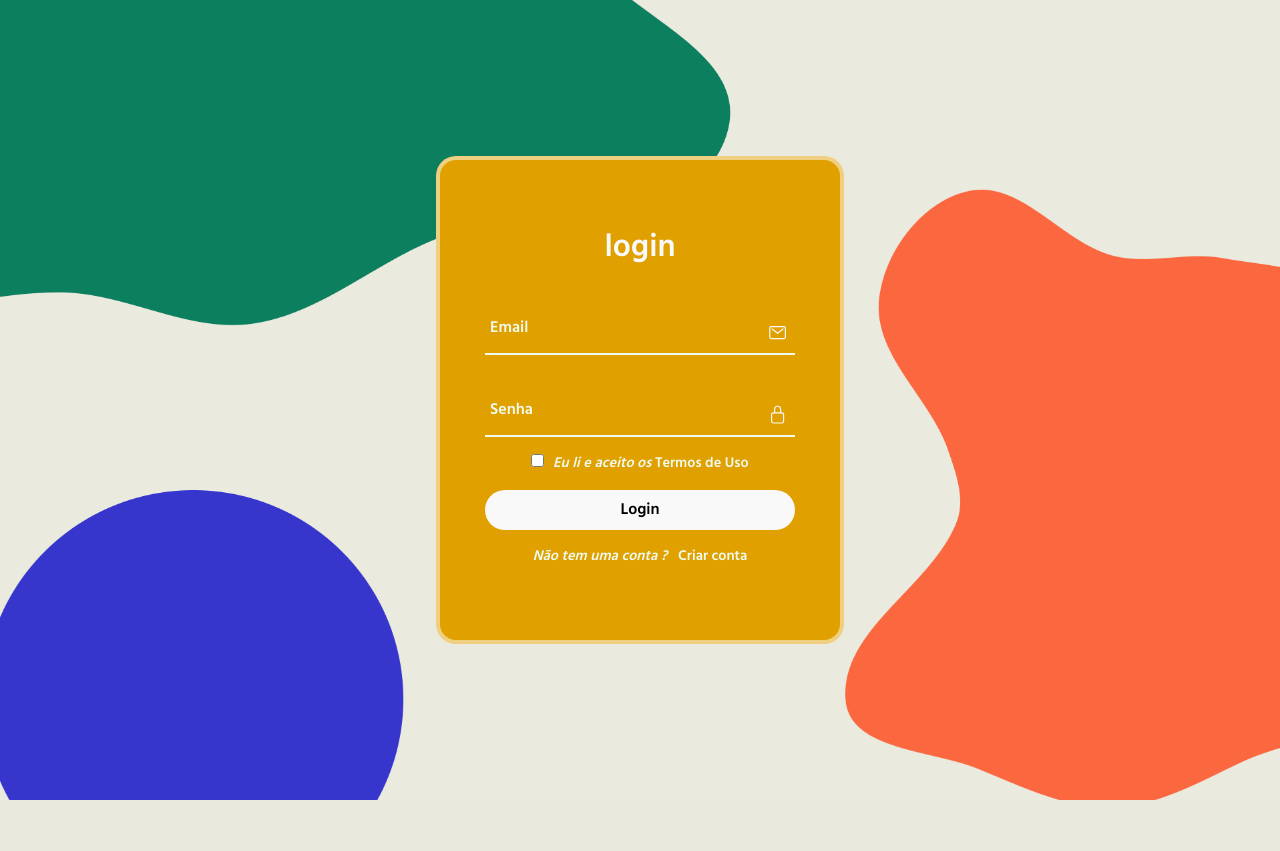
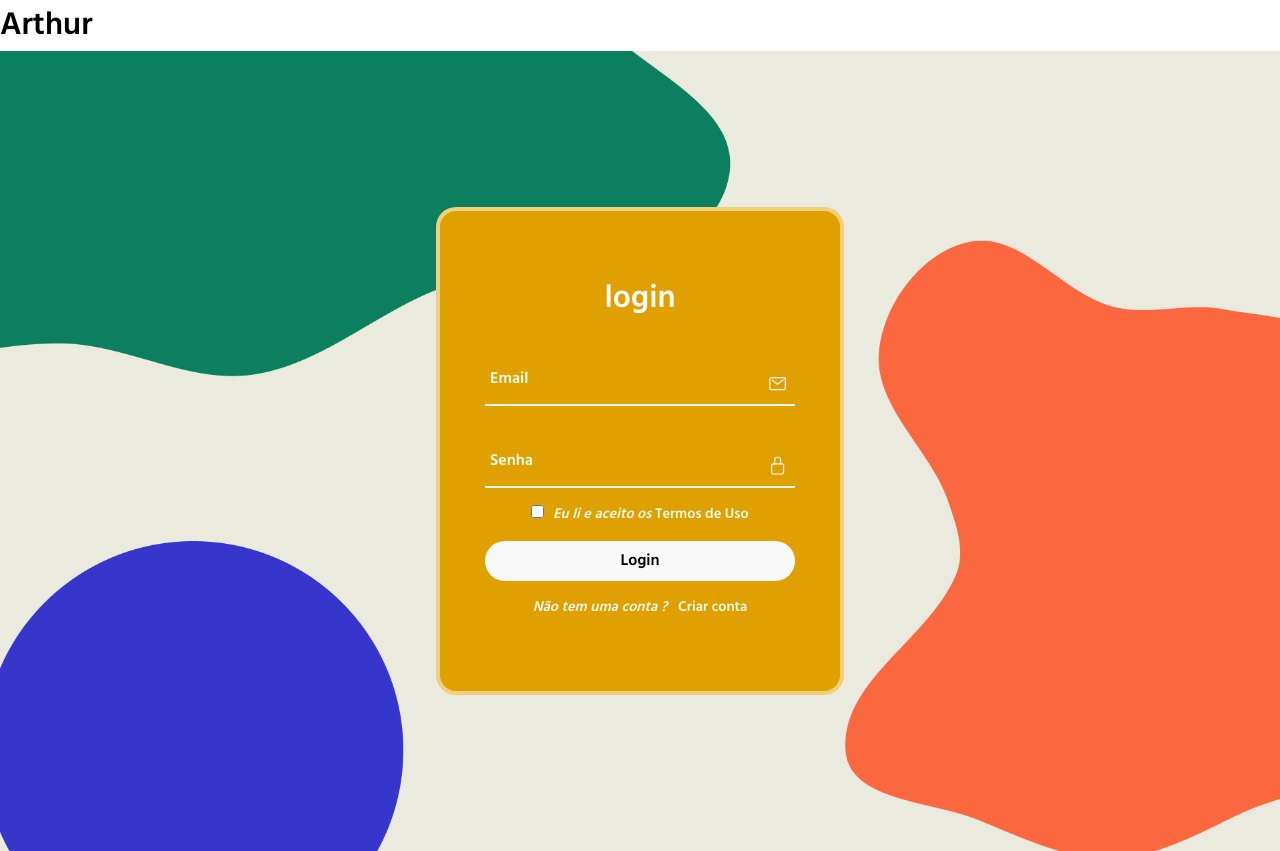
Before and after one commit to cetem99/PI1, a Python web app: template templates/login.html in a window 1280 px wide. Before the commit the page ends 800 px from the top, so only its background shows below. Run offline with Jinja, Linux system fonts and the light colour scheme; the template is opened without the code that fills it, so the values that code supplies are empty; some web fonts are replaced.

Commit message:
Update login.html

```diff
--- a/templates/login.html
+++ b/templates/login.html
@@ -1,4 +1,5 @@
 <!DOCTYPE html>
+<h1>Arthur</h1>
 <html lang="pt-br">
   <head>
     <meta charset="UTF-8" />
```
